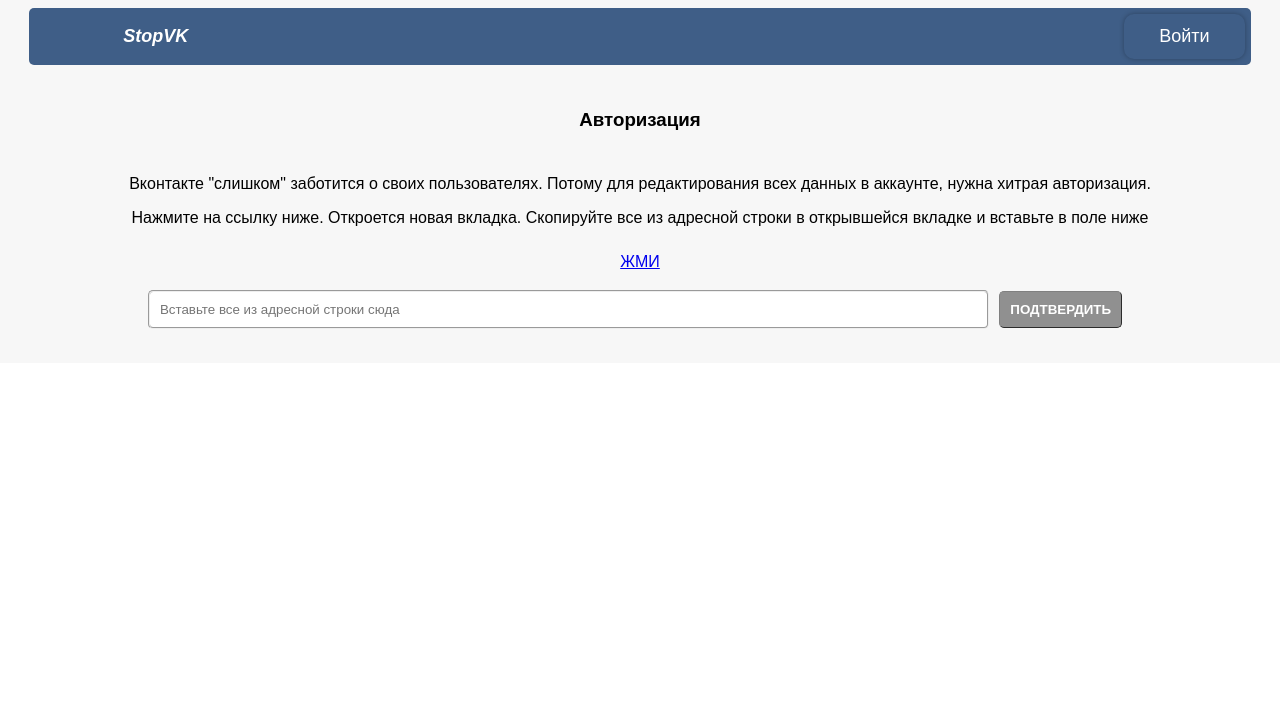
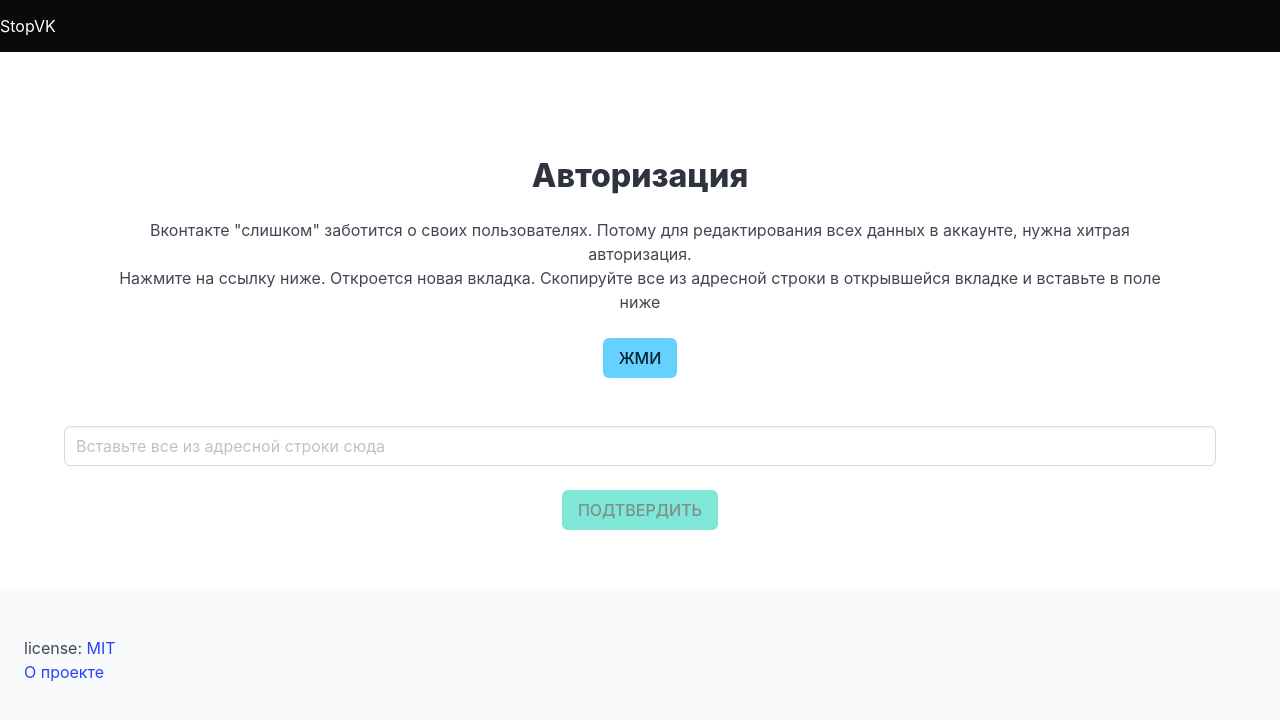
Before and after one commit to nekifirus/stopvk, a React (Create React App) app: page /auth in a window 1280 px wide. Shown: the top 720 px of the page. Built offline with nearby package versions, Linux system fonts and the light colour scheme.

Commit message:
Bulma integrated

```diff
--- a/src/components/Auth.js
+++ b/src/components/Auth.js
@@ -1,5 +1,5 @@
 import React, { Component } from 'react'
-import '../stylesheets/Auth.css'
+
 
 
 
@@ -26,18 +26,25 @@ export default class Authform extends Component {
     } = this.props.auth
 
     const authlink = 'https://oauth.vk.com/authorize?client_id=6151047&display=page&redirect_uri=https://oauth.vk.com/blank.html&scope=friends,photos,audio,video,pages,notes,messages,wall,docs,groups,offline&response_type=token&v=5.68&state=123456'
-  return <div className="auth">
-    <h3>Авторизация</h3>
-    <div className="auth_intro">
+  return <div className="hero container has-text-centered">
+    <div className="hero-body">
+      <h2 className="title">Авторизация</h2>
       <p>Вконтакте "слишком" заботится о своих пользователях. Потому для редактирования всех данных в аккаунте, нужна хитрая авторизация. </p>
       <p>Нажмите на ссылку ниже. Откроется новая вкладка. Скопируйте все из адресной строки в открывшейся вкладке и вставьте в поле ниже</p>
+      <br />
+      <p><a className="button is-info" href={authlink} target="_blank">ЖМИ</a></p>
     </div>
-    <a href={authlink} className="auth_link" target="_blank">ЖМИ</a>
-    <form className='auth_form'>
-      <input className="auth_input" placeholder="Вставьте все из адресной строки сюда" value={link} onChange={ this.setLink.bind(this) } />
-      {error ? <p className="error">{error}</p> : ''}
-      <button className="auth_submit" disabled={!isValid} onClick={this.pushLink.bind(this)}>ПОДТВЕРДИТЬ</button>
-    </form>
+
+
+
+    <div className="control">
+      <div className="field">
+        <input className="input" type="text" placeholder="Вставьте все из адресной строки сюда" value={link} onChange={ this.setLink.bind(this) } />
+      </div>
+    </div>
+    <div>{error ? <p className="help is-danger">{error}</p> : ''}</div>
+    <br />
+    <p><button className="button is-primary" disabled={!isValid} onClick={this.pushLink.bind(this)}>ПОДТВЕРДИТЬ</button></p>
 
   </div>
   }
--- a/src/components/Fetcher.js
+++ /dev/null
@@ -1,11 +0,0 @@
-import React from 'react';
-
-
-
-const Fetcher = ({fetchmessage}) =>
-  <div className="fetcher">
-    <p className="fetch-message">{fetchmessage}</p>
-  </div>
-
-
-export default Fetcher;
--- a/src/components/Jumbotron.js
+++ b/src/components/Jumbotron.js
@@ -1,16 +1,18 @@
-import React, { Component } from 'react'
+import React, { Component } from 'react';
+import { Link } from 'react-router-dom';
 
 
 
 export default class Jumbotron extends Component {
   render() {
-  return <div>
-    <p className="App-intro">
-      Эта программа поможет Вам удалиться из социальной сети Вконтакте.
-    </p>
-    <p>Все что Вам нужно сделать для начала работы:</p>
-    <button className="loginbtn" onClick={this.props.handleLogin}>ВОЙТИ</button>
-
+  return <div className="hero is-medium is-marginless">
+    <div className="hero-body container has-text-centered">
+      <h1 className="title">STOPVK</h1>
+      <h2 className="subtitle">Эта программа поможет Вам удалиться из социальной сети Вконтакте.</h2>
+      <p>Все что Вам нужно сделать для начала работы:
+          <Link to="/auth" className="button is-primary">ВОЙТИ</Link>
+      </p>
+    </div>
   </div>
   }
 }
--- a/src/components/Layout.js
+++ b/src/components/Layout.js
@@ -1,18 +1,29 @@
 import React, { Component } from 'react'
-import '../stylesheets/Layout.css'
+import { Link } from 'react-router-dom';
+import '../stylesheets/Layout.css';
 
 
 
 export default class Layout extends Component {
   render () {
-    return <div className="App">
-        <div className="Header">
-          <div className="Logo">StopVK</div>
-          <div className="Nav"></div>
-          <div className="rightbut loginbtn">Войти</div>
+    return <div className="container is-fullhd">
+        <div className="navbar is-black">
+          <div className="navbar-brand">
+            <Link to="/" className="navbar-item is-large">StopVK</Link>
+          </div>
         </div>
+
+      <div className="section tile is-ancestor">
         <div className="Main">{this.props.children}</div>
-        <div className="Footer"></div>
+      </div>
+
+
+        <div className="footer">
+
+          <h3>license: <a href="https://opensource.org/licenses/mit-license.php">MIT</a></h3>
+          <Link to="/about" className="is-puled-right">О проекте</Link>
+        </div>
+
     </div>
 
   }
--- /dev/null
+++ b/src/components/Menu.js
@@ -0,0 +1,24 @@
+import React from 'react';
+import { NavLink } from 'react-router-dom';
+
+
+const Menu = () => <div>
+
+  <nav className="panel is-hidden-mobile">
+      <div><NavLink className="panel-block" activeClassName="is-active" to="Wall">Стена</NavLink></div>
+      <div><NavLink className="panel-block" activeClassName="is-active" to="Notes">Заметки</NavLink></div>
+      <div><NavLink className="panel-block" activeClassName="is-active" to="Photos">Фотографии</NavLink></div>
+  </nav>
+
+  <div className="tabs is-centered is-boxed is-hidden-tablet">
+    <ul>
+      <li><NavLink activeClassName="is-active" to="Wall">Стена</NavLink></li>
+      <li><NavLink activeClassName="is-active" to="Notes">Заметки</NavLink></li>
+      <li><NavLink activeClassName="is-active" to="Photos">Фотографии</NavLink></li>
+
+    </ul>
+
+  </div>
+
+</div>
+export default Menu;
--- a/src/components/User.js
+++ b/src/components/User.js
@@ -10,14 +10,19 @@ export default class User extends Component {
 
 
 
-    return <div className='user'>
-          <div>
-            <img src={info.photo_50} alt='avatar' className="avatar"></img>
+    return <div className="box">
+            <div className="level media">
+              <div className="level-left media-left">
+                <img className="image is-32-32 is-rounded" src={info.photo_50} alt='avatar'></img>
+              </div>
+              <div className="level-right media-content has-text-weight-bold">
+                <div className="content">
+                {info.first_name + " "} {info.last_name}
+                {error ? <p className='error'> {error}. <br /> Попробуйте еще раз.</p> : ''}
+                </div>
+              </div>
+            </div>
+          </div>
 
-            <p>{info.first_name} <br /> {info.last_name}!</p>
-
-          </div>
-        {error ? <p className='error'> {error}. <br /> Попробуйте еще раз.</p> : ''}
-      </div>
   }
 }
--- a/src/components/Wall.js
+++ b/src/components/Wall.js
@@ -1,8 +1,7 @@
 import React from 'react';
-import Fetcher from './Fetcher';
 
 
-export default class Wall extends React.Component {
+export class Wall extends React.Component {
   render() {
     const {
       length,
@@ -20,32 +19,30 @@ export default class Wall extends React.Component {
 
     const Buttons = () => {
       if (trigger) {
-        return <btn onClick={stopWallDelete} className="deletebtn">Я передумал</btn>
+        return <btn onClick={stopWallDelete} className="button is-danger is-large">Я передумал</btn>
       } else {
-        return <btn onClick={startWallDelete} className="deletebtn">Удалить нах!</btn>
+        return <btn onClick={startWallDelete} className="button is-primary is-medium">Удалить нах!</btn>
       }
     }
 
-  return <div className="Wall">
+  return <div className="">
     <btn onClick={requestWallPosts}>получить</btn>
-    <h3 className="wall-header">Количество записей на стене:</h3>
-    <p className="wall-count">{length}</p>
+    <h3 className="subtitle">Записей на стене:</h3>
+    <p className="title">{length}</p>
+
+    <div className="">
+      {fetching ? <p className="help is-danger is-large">{fetchmessage}</p> : ''}
+    </div>
+    {completemess ? <div className="help is-large is-success">{completemess}</div> : ''}
+    <br /><br />
+    {length ? <Buttons /> : ''}
 
 
-    {fetching ? <Fetcher fetchmessage={fetchmessage} /> : ''}
 
-    {length ? <Buttons /> : ''}
-
-    {completemess ? <div className="complete">{completemess}</div> : ''}
+  </div>
 
 
 
 
-
-
-
-
-    </div>
-
   }
 }
--- a/src/containers/App.js
+++ b/src/containers/App.js
@@ -4,27 +4,29 @@ import React, {Component} from 'react';
 import {connect} from 'react-redux';
 
 import User from '../components/User';
-import Textdata from '../containers/Textdata'
-import Auth from './Auth'
-import '../stylesheets/App.css'
+import Menu from '../components/Menu';
+import Wall from '../containers/Wall';
+import '../stylesheets/App.css';
 
 
 class App extends Component {
 
 
   render() {
-    const {auth} = this.props
+    const {info} = this.props.auth
 
 
-    return <div>
-            {auth.user_id
-              ? (<User info={auth.info}/>)
-              : <Auth/>
-            }
-            <Textdata />
-
-
-          </div>
+    return <div className="columns">
+      <div className="column is-3">
+        <User info={info}/>
+        <Menu />
+      </div>
+      <div className="column is-centered">
+        <Wall />
+      </div>
+      <div className="column is-1">
+      </div>
+    </div>
   }
 }
 
--- a/src/containers/Textdata.js
+++ b/src/containers/Wall.js
@@ -3,11 +3,11 @@ import {bindActionCreators} from 'redux'
 import {connect} from 'react-redux';
 import * as wallActions from '../actions/WallActions';
 
-import Wall from '../components/Wall';
+import { Wall as Wallcomponent } from '../components/Wall';
 
 
 
-class Textdata extends Component {
+class Wall extends Component {
 
   render() {
     const {wall} = this.props
@@ -15,7 +15,7 @@ class Textdata extends Component {
 
 
     return <div>
-      <Wall
+      <Wallcomponent
         length={wall.length}
         trigger={wall.trigger}
         fetching={wall.fetching}
@@ -40,4 +40,4 @@ function mapDispatchToProps(dispatch) {
   }
 }
 
-export default connect(mapStateToProps, mapDispatchToProps)(Textdata)
+export default connect(mapStateToProps, mapDispatchToProps)(Wall)
--- a/src/index.css
+++ /dev/null
@@ -1,4 +0,0 @@
-body {
-
-  font-family: sans-serif;
-}
--- a/src/index.js
+++ b/src/index.js
@@ -6,14 +6,18 @@ import { Router, Route } from 'react-router-dom'
 
 import createBrowserHistory from 'history/createBrowserHistory'
 
-import './index.css';
+
+import '../node_modules/bulma/css/bulma.css'
+
 import App from './containers/App';
+
 import Auth from './containers/Auth'
 import Layout from './components/Layout'
 
 import registerServiceWorker from './registerServiceWorker';
 
-import About from './components/About.js'
+import About from './components/About.js';
+import Jumbotron from './components/Jumbotron';
 
 
 const store = configureStore();
@@ -26,6 +30,7 @@ render(
           <Route exact path ="/" component={App} />
           <Route path="/about" component={About} />
           <Route path="/auth" component={Auth} />
+          <Route path="/intro" component={Jumbotron} />
       </Layout>
     </Router>
   </Provider>,
```
Also changed, not shown: public/index.html (+0 -9 lines).
